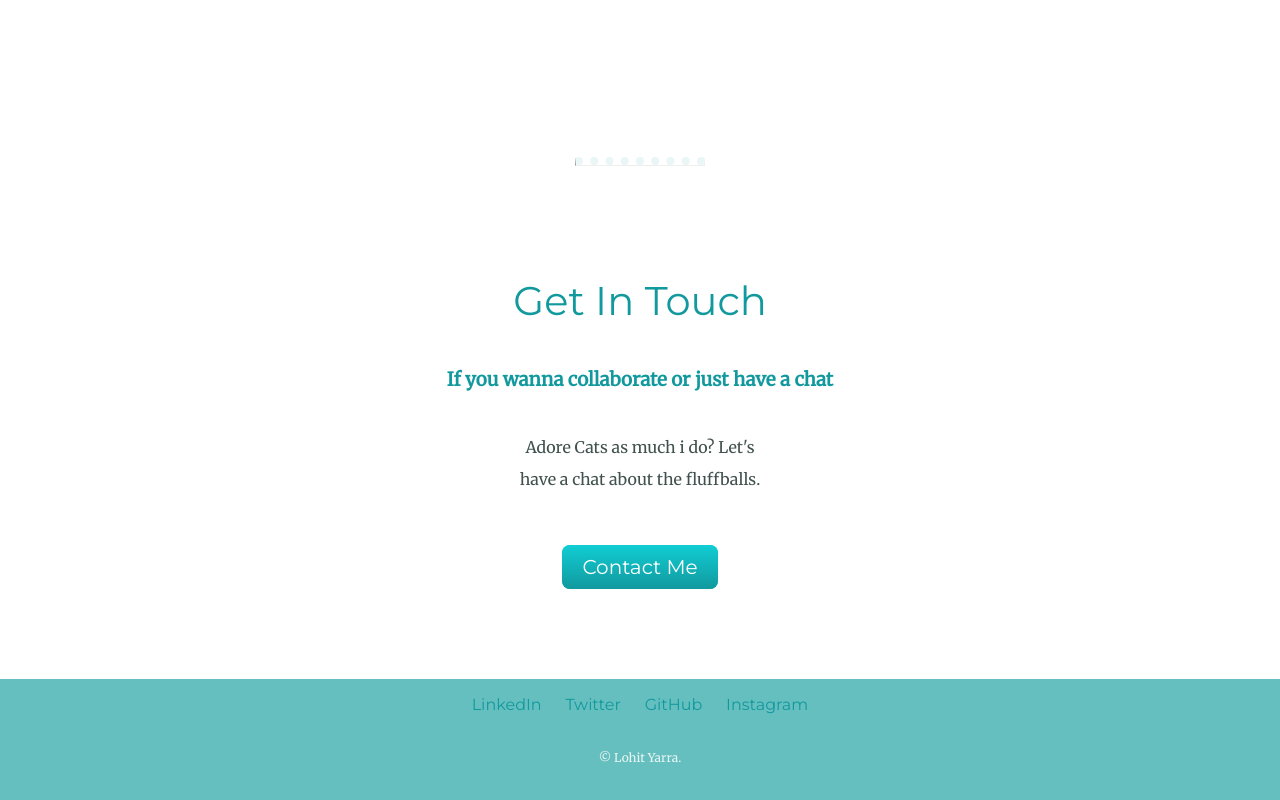
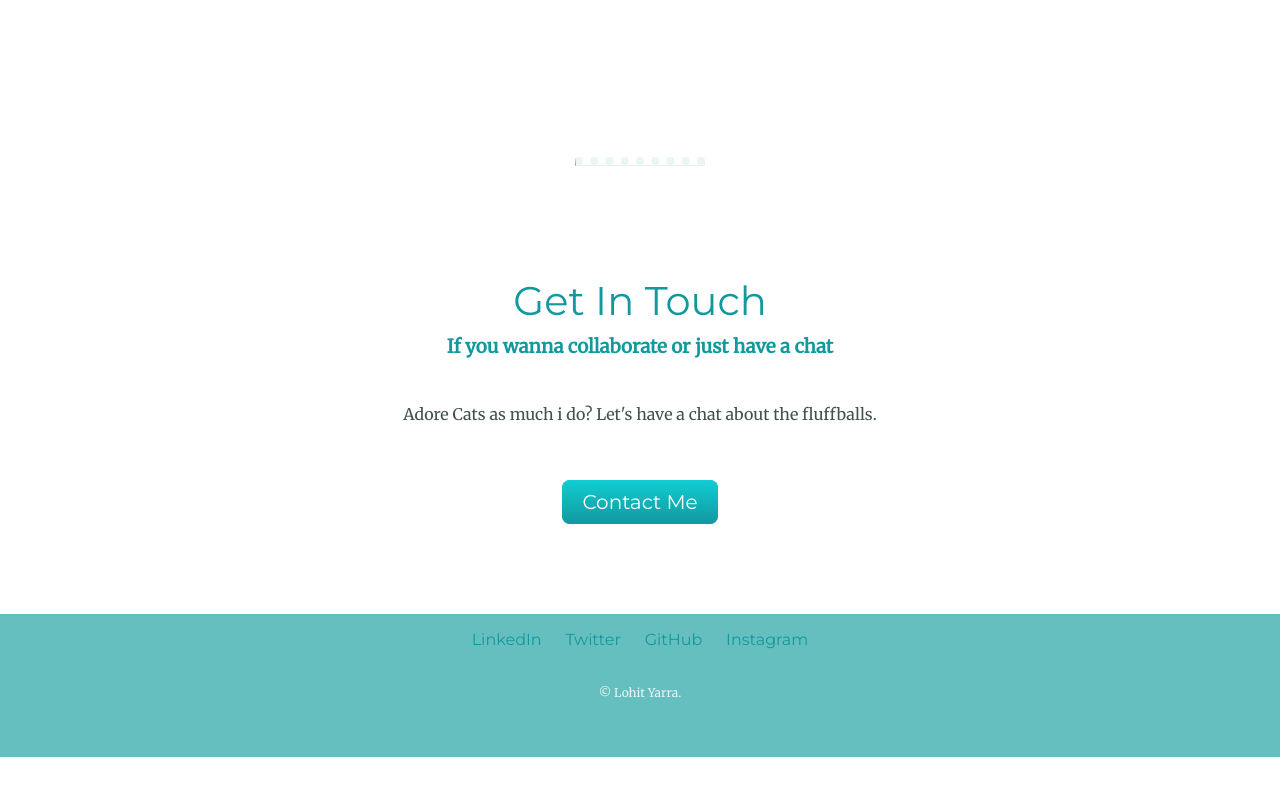
Before and after one commit to lohityarra/CSS-Mod-Clone, a plain HTML site: page index.html in a window 1280 px wide. Shown: the part 1950-2750 px from the top of the page. After the commit the page ends 2707 px from the top, so only its background shows below. Drawn offline with Linux system fonts and the light colour scheme.

Commit message:
Third Changes

```diff
--- a/index.html
+++ b/index.html
@@ -42,8 +42,8 @@
       <br>
       <hr>
       <div class="contact-me">
-        <h2>Get In Touch</h2>
-        <h3>If you wanna collaborate or just have a chat</h3>
+        <h2 class="c1">Get In Touch</h2>
+        <h3 class="c2" >If you wanna collaborate or just have a chat</h3>
         <p class="contact-message">Adore Cats as much i do? Let's have a chat about the fluffballs. </p>
         <a class="btn" href="mailto:lohit24yarra@gmail.comm">Contact Me</a>
       </div>
--- a/styles.css
+++ b/styles.css
@@ -54,7 +54,10 @@ a:hover{
 .contact-me{
   margin:50px auto;
   height: auto;
-  width : 50%;
+}
+.c1,.c2{
+  margin:auto;
+  width: 50%
 }
 .copyright{
   color: #EAF6F6;
```
